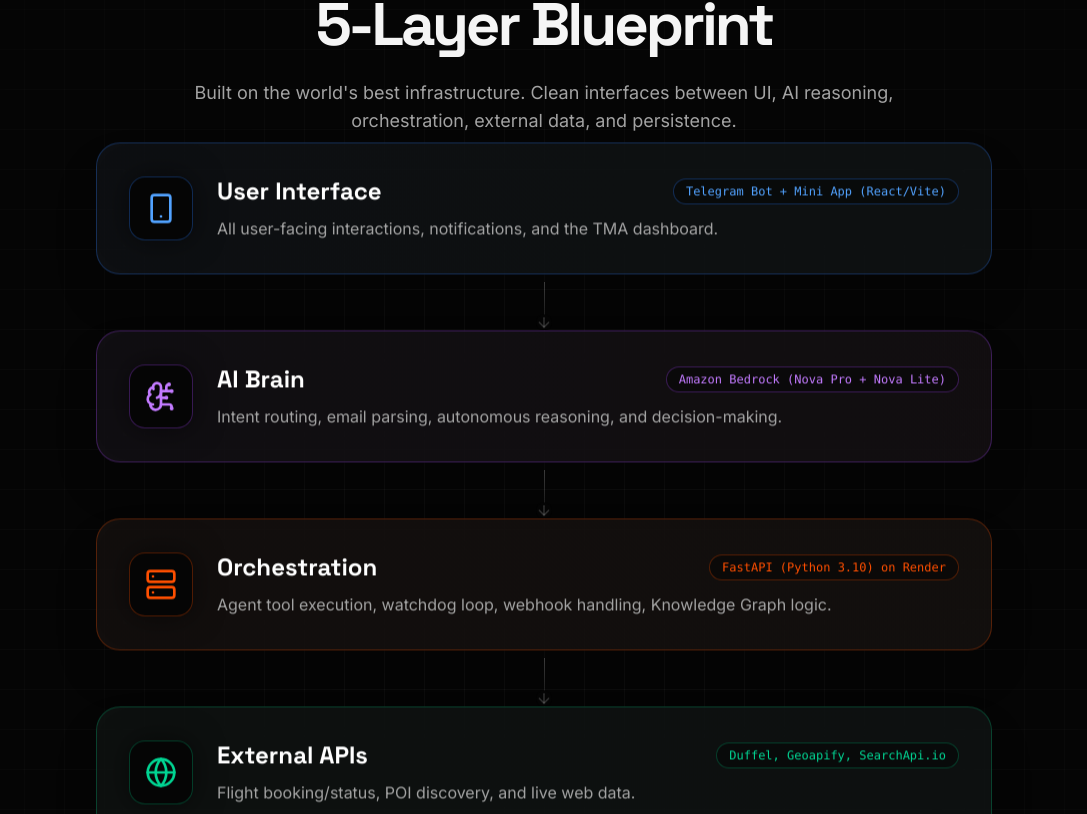
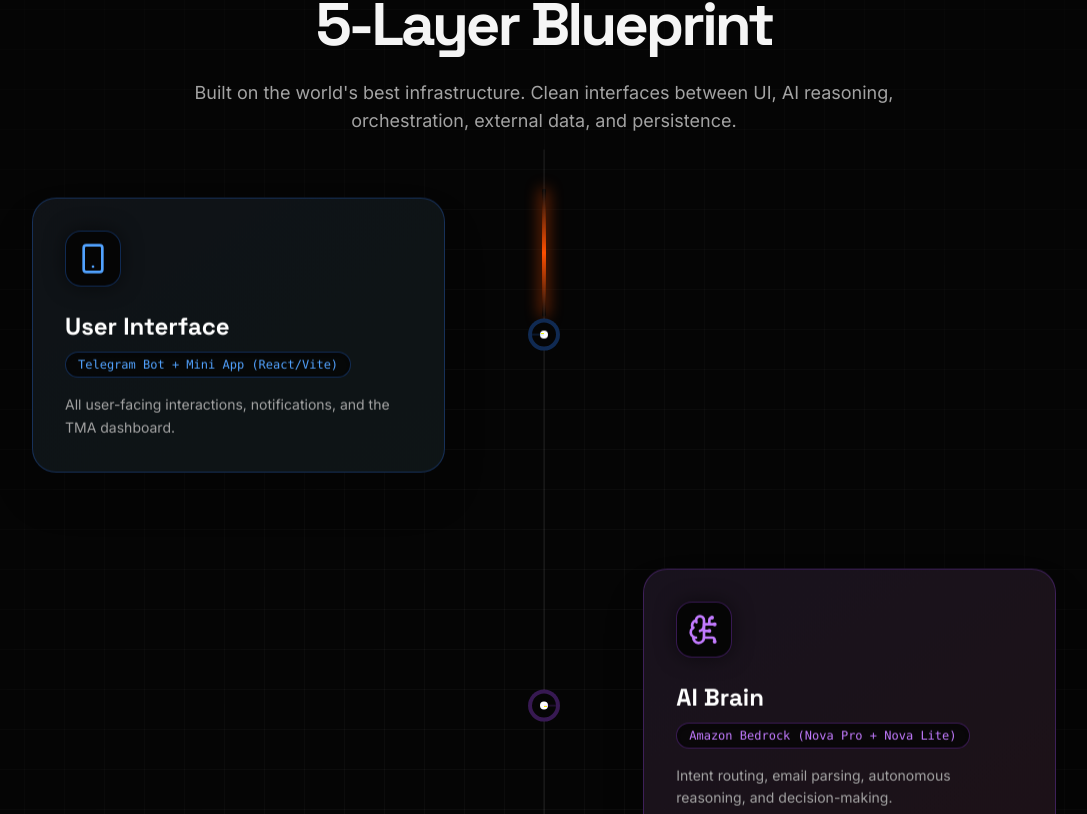
Before and after one commit to narain-karti/yui-ai, a React (Vite) app: page / in a window 1280 px wide. Shown: the part 1106-1920 px from the top of the page, without its empty margins (96-1183 px from the left). Built offline with nearby package versions, Linux system fonts and the light colour scheme.

Commit message:
style: redesign TechStackBlueprint with 3D spine structure and flow animations

```diff
--- a/src/components/TechStackBlueprint.tsx
+++ b/src/components/TechStackBlueprint.tsx
@@ -80,55 +80,114 @@
           </p>
         </div>
 
-        <motion.div style={{ y }} className="max-w-4xl mx-auto relative">
-          {layers.map((layer, index) => (
-            <div key={layer.id} className="relative">
+        <motion.div style={{ y }} className="max-w-5xl mx-auto relative py-12">
+          {/* Central Animated Spine */}
+          <div className="absolute left-1/2 top-0 bottom-0 w-[2px] bg-white/5 -translate-x-1/2 hidden md:block">
             <motion.div
-                initial={{ opacity: 0, y: 50, scale: 0.9 }}
-                whileInView={{ opacity: 1, y: 0, scale: 1 }}
-                viewport={{ once: true, margin: "-100px" }}
-                transition={{ duration: 0.8, delay: index * 0.15, type: "spring", bounce: 0.4 }}
-                className={`p-6 md:p-8 rounded-3xl bg-surface/80 backdrop-blur-xl border ${layer.borderColor} shadow-2xl relative overflow-hidden group mb-6`}
-              >
-                <div className={`absolute inset-0 bg-gradient-to-r ${layer.color} opacity-10 group-hover:opacity-20 transition-opacity duration-500`} />
-
-                <div className="relative z-10 flex flex-col md:flex-row items-start md:items-center gap-6">
-                  <div className={`w-16 h-16 rounded-2xl bg-bg border ${layer.borderColor} flex items-center justify-center flex-shrink-0 ${layer.textColor} shadow-[0_0_30px_rgba(0,0,0,0.5)] group-hover:scale-110 transition-transform duration-500`}>
-                    {layer.icon}
+              animate={{ y: ["0%", "100%"] }}
+              transition={{ duration: 3, repeat: Infinity, ease: "linear" }}
+              className="absolute top-0 left-1/2 -translate-x-1/2 w-[4px] h-32 bg-gradient-to-b from-transparent via-accent to-transparent rounded-full shadow-[0_0_15px_#FF4F00]"
+            />
           </div>
 
-                  <div className="flex-1">
-                    <div className="flex flex-col md:flex-row md:items-center justify-between mb-2 gap-2">
+          <div className="space-y-16 md:space-y-24">
+            {layers.map((layer, index) => {
+              const isEven = index % 2 === 0;
+
+              return (
+                <div key={layer.id} className="relative flex flex-col md:flex-row items-center justify-between w-full">
+
+                  {/* Left Side (Empty for Odd, Content for Even) */}
+                  <div className={`w-full md:w-[45%] flex ${isEven ? 'justify-end md:pr-12' : 'justify-start md:pl-12 md:order-last'}`}>
+                    <motion.div
+                      initial={{ opacity: 0, x: isEven ? -100 : 100, rotateY: isEven ? -15 : 15 }}
+                      whileInView={{ opacity: 1, x: 0, rotateY: 0 }}
+                      viewport={{ once: true, margin: "-100px" }}
+                      transition={{
+                        type: "spring",
+                        damping: 20,
+                        stiffness: 100,
+                        delay: index * 0.2
+                      }}
+                      whileHover={{ scale: 1.05, zIndex: 20 }}
+                      className={`p-6 md:p-8 rounded-3xl bg-surface/90 backdrop-blur-2xl border ${layer.borderColor} shadow-2xl relative overflow-hidden group w-full`}
+                      style={{ transformStyle: 'preserve-3d' }}
+                    >
+                      {/* Animated Glow Overlay */}
+                      <motion.div
+                        initial={{ opacity: 0 }}
+                        animate={{ opacity: [0.1, 0.3, 0.1] }}
+                        transition={{ duration: 4, repeat: Infinity, delay: index }}
+                        className={`absolute inset-0 bg-gradient-to-br ${layer.color} pointer-events-none`}
+                      />
+
+                      <div className="relative z-10">
+                        <div className={`w-14 h-14 rounded-2xl bg-bg border ${layer.borderColor} flex items-center justify-center mb-6 ${layer.textColor} shadow-[0_0_20px_rgba(0,0,0,0.5)] group-hover:shadow-[0_0_30px_#fff3] transition-all duration-500`}>
+                          <motion.div
+                            whileHover={{ rotate: 360 }}
+                            transition={{ duration: 0.8 }}
+                          >
+                            {layer.icon}
+                          </motion.div>
+                        </div>
+
+                        <div className="mb-4 space-y-2">
                           <h3 className="text-2xl font-display font-bold text-white">
                             {layer.name}
                           </h3>
-                      <span className={`text-xs font-mono px-3 py-1 rounded-full border ${layer.borderColor} ${layer.textColor} bg-bg/50`}>
+                          <span className={`inline-block text-xs font-mono px-3 py-1 rounded-full border ${layer.borderColor} ${layer.textColor} bg-bg/80 shadow-inner`}>
                             {layer.tech}
                           </span>
                         </div>
-                    <p className="text-secondary leading-relaxed">
+                        <p className="text-secondary leading-relaxed text-sm">
                           {layer.description}
                         </p>
                       </div>
+                    </motion.div>
                   </div>
+
+                  {/* Central Node Connection */}
+                  <div className="hidden md:flex absolute left-1/2 top-1/2 -translate-x-1/2 -translate-y-1/2 items-center justify-center z-10">
+                    <motion.div
+                      initial={{ scale: 0 }}
+                      whileInView={{ scale: 1 }}
+                      viewport={{ once: true }}
+                      transition={{ type: "spring", delay: index * 0.2 + 0.3 }}
+                      className={`w-8 h-8 rounded-full bg-bg border-4 ${layer.borderColor} relative flex items-center justify-center`}
+                    >
+                      <div className={`w-2 h-2 rounded-full bg-white ${isEven ? 'animate-pulse' : ''}`} />
                     </motion.div>
 
-              {/* Connector Line */}
+                    {/* Horizontal Connector */}
+                    <motion.div
+                      initial={{ width: 0 }}
+                      whileInView={{ width: "38%" }}
+                      viewport={{ once: true }}
+                      transition={{ duration: 0.8, delay: index * 0.2 + 0.4 }}
+                      className={`absolute h-[2px] ${layer.borderColor} border-t-2 border-dashed opacity-50 ${isEven ? 'right-4' : 'left-4'}`}
+                    />
+                  </div>
+
+                  {/* Mobile Mobile Connector */}
                   {index < layers.length - 1 && (
-                <div className="flex justify-center -mt-4 mb-2 relative z-0">
+                    <div className="md:hidden flex justify-center py-6 relative z-0 w-full">
                       <motion.div
                         initial={{ height: 0, opacity: 0 }}
-                    whileInView={{ height: 40, opacity: 1 }}
+                        whileInView={{ height: 60, opacity: 1 }}
                         viewport={{ once: true }}
-                    transition={{ duration: 0.5, delay: index * 0.15 + 0.4 }}
-                    className="w-px bg-gradient-to-b from-white/20 to-white/5 flex items-center justify-center"
-                  >
-                    <ArrowDown className="w-4 h-4 text-white/20 absolute bottom-0 translate-y-1/2 bg-bg rounded-full" />
-                  </motion.div>
+                        transition={{ duration: 0.5, delay: index * 0.2 + 0.4 }}
+                        className={`w-1 border-r-2 border-dashed ${layer.borderColor} opacity-50`}
+                      />
                     </div>
                   )}
+
+                  {/* Empty Spacer for alternating layout */}
+                  <div className="hidden md:block w-[45%]" />
+
                 </div>
-          ))}
+              );
+            })}
+          </div>
         </motion.div>
       </div>
     </section>
```
Lines whose indentation alone changed are shown as unchanged.
